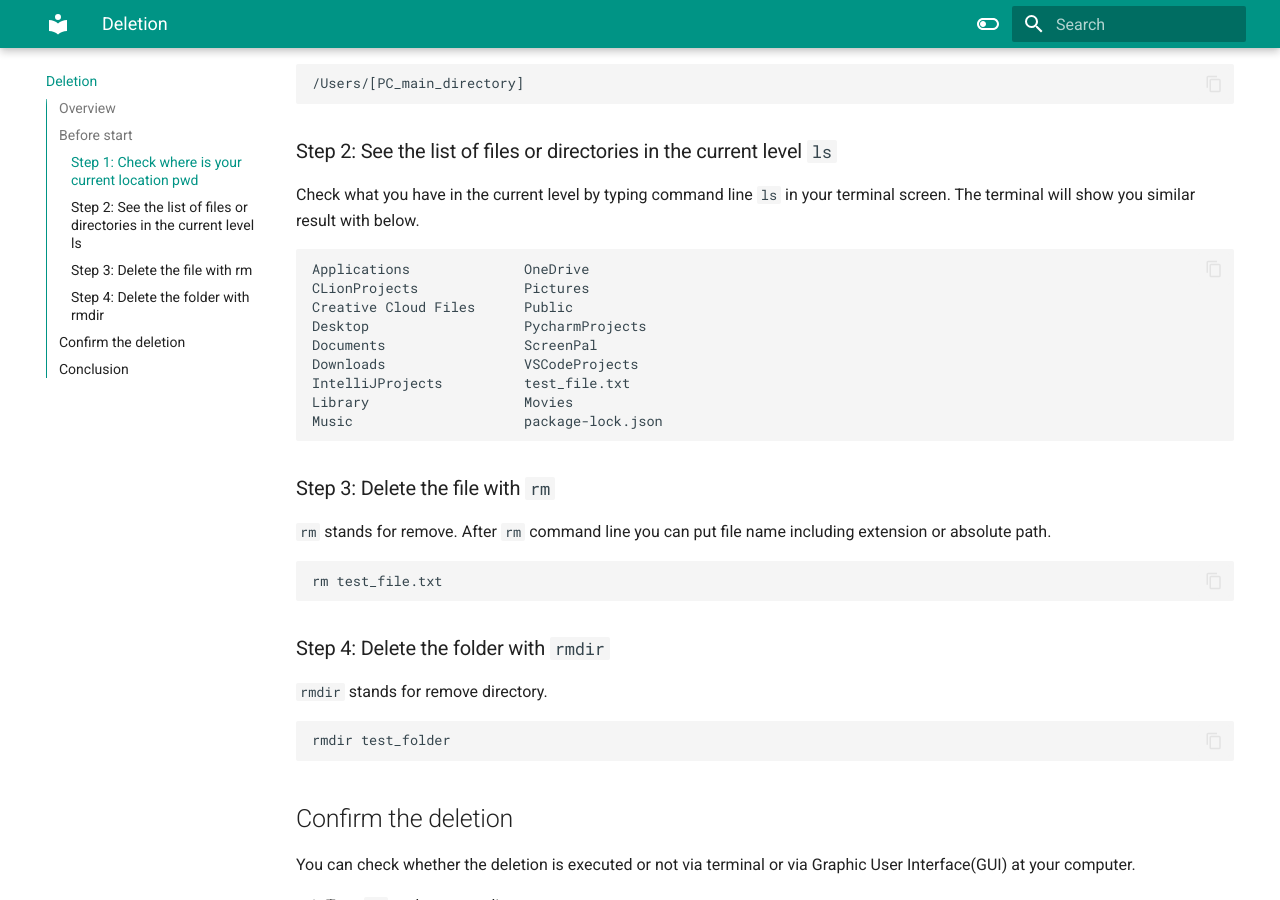
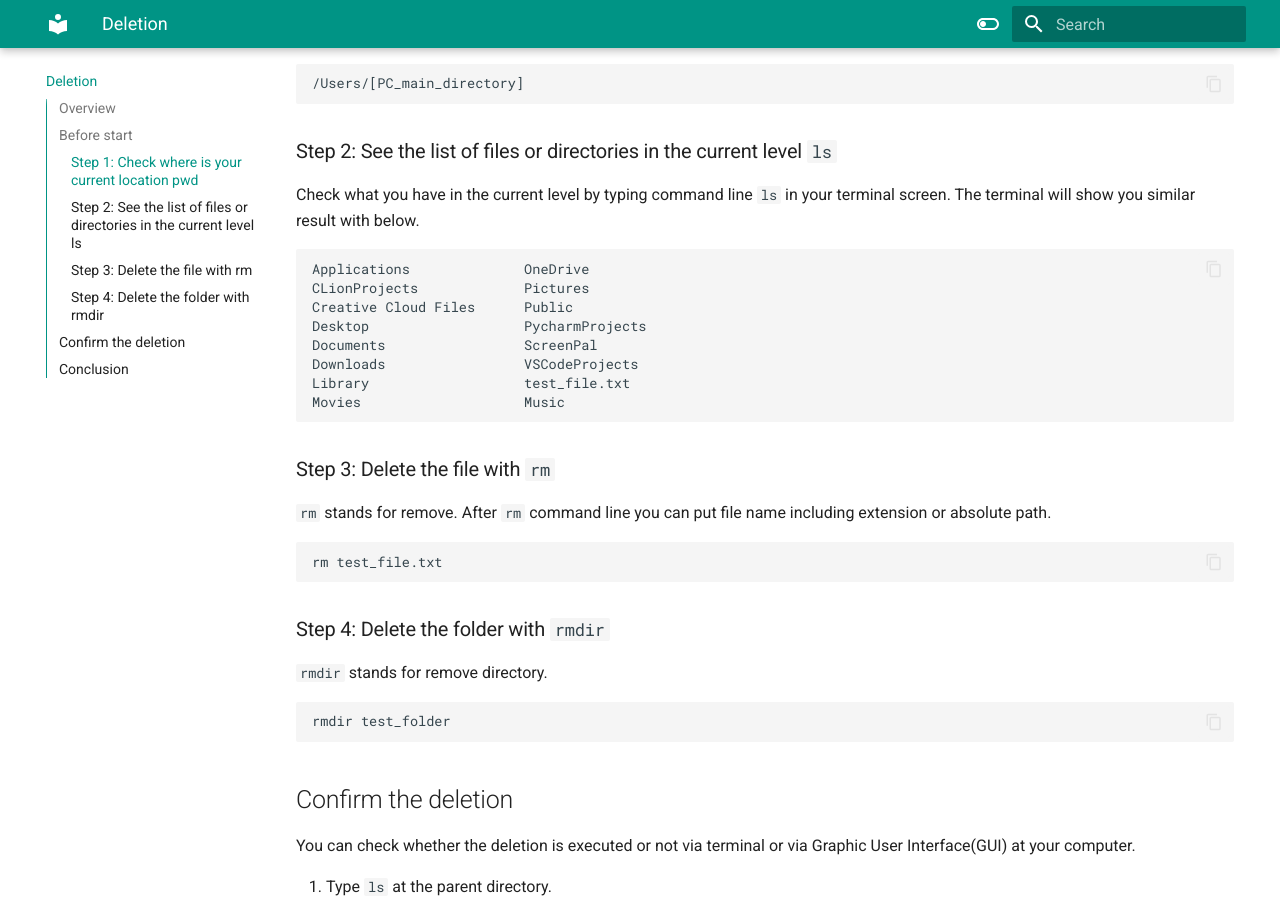
Before and after one commit to Inez-y/user_docs_Inez_Saeyoung, an MkDocs documentation site: the page built from docs/deletion.md, in a window 1280 px wide and 900 px high, scrolled down 502 px. Built offline with MkDocs 1.6.1 and Material for MkDocs 9.7.7, drawn with Linux system fonts in a browser that asks for light colours; emoji names are drawn with the system emoji font.

Commit message:
Update deletion

````diff
--- a/docs/deletion.md
+++ b/docs/deletion.md
@@ -27,9 +27,8 @@ Creative Cloud Files	  Public
 Desktop			          PycharmProjects
 Documents		          ScreenPal
 Downloads		          VSCodeProjects
-IntelliJProjects	      test_file.txt
-Library			          Movies
-Music			          package-lock.json
+Library	                  test_file.txt
+Movies                    Music
 ```
 
 ### Step 3: Delete the file with `rm`
````
